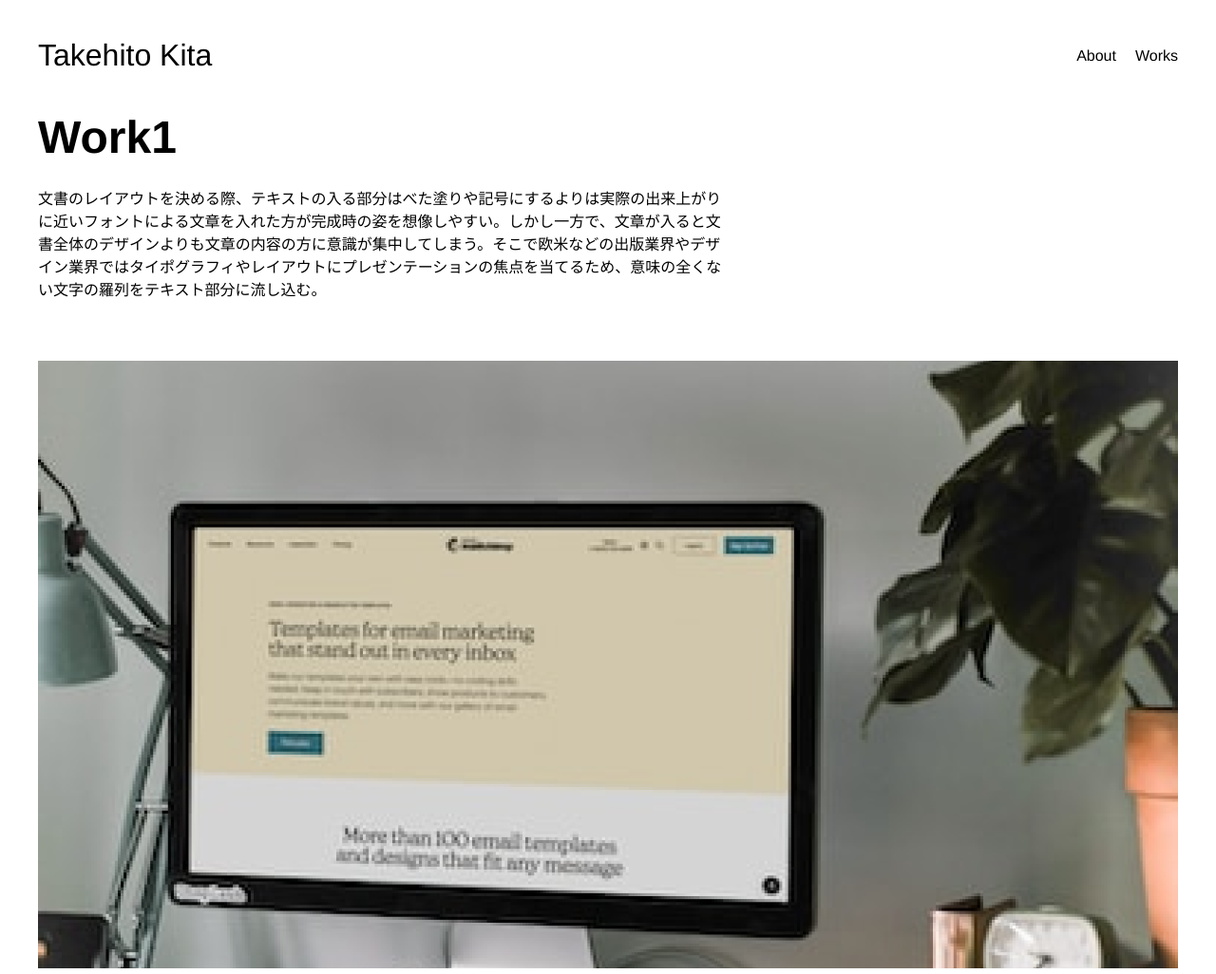
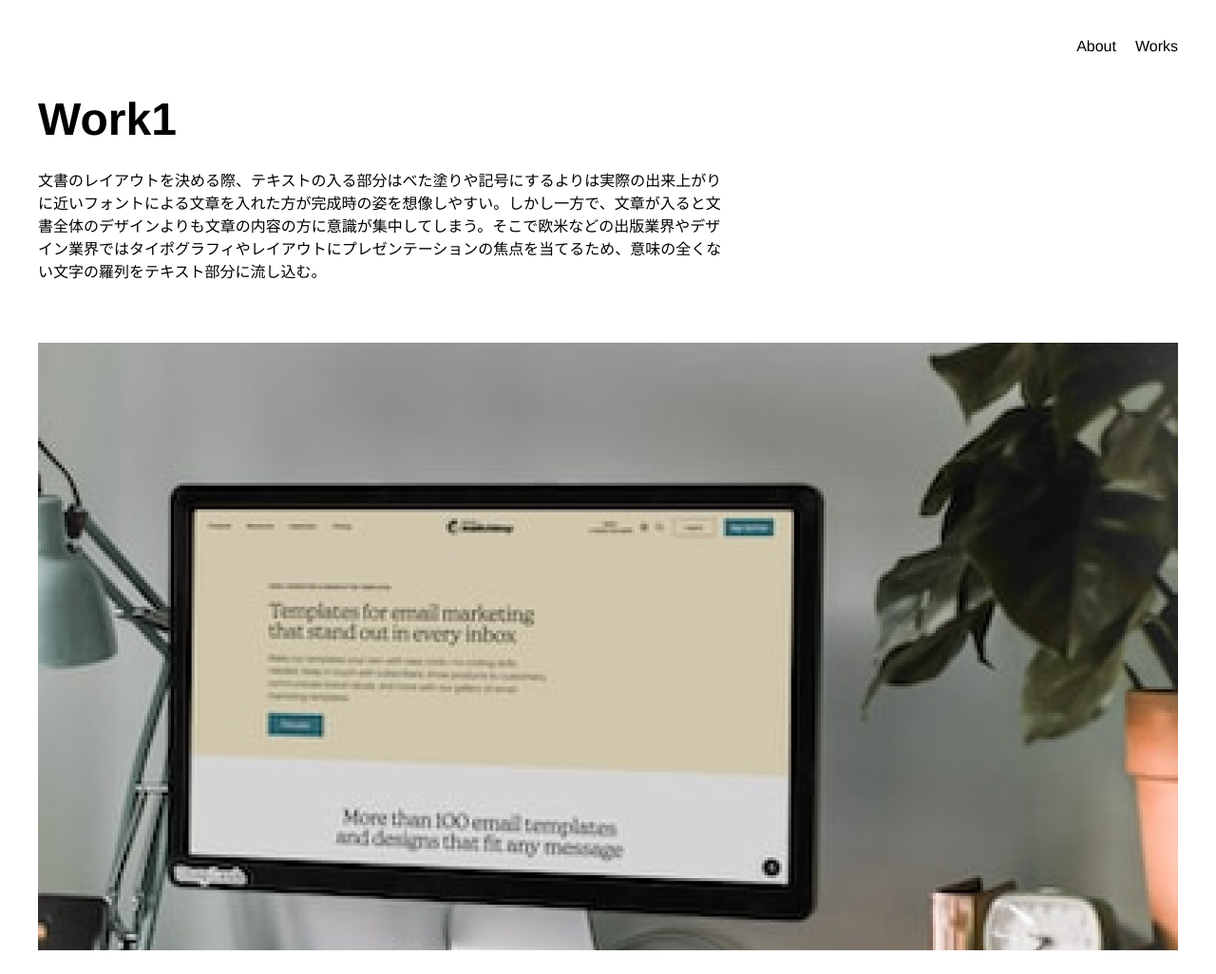
Before and after one commit to mitkhs/meimeitakahashi.github.io, a plain HTML site: page work1.html in a window 1280 px wide. Shown: the top 1026 px of the page at 95% size. Drawn offline with Linux system fonts and the light colour scheme.

Commit message:
名前変更

```diff
--- a/work1.html
+++ b/work1.html
@@ -4,7 +4,7 @@
     <meta charset="UTF-8">
     <meta http-equiv="X-UA-Compatible" content="IE=edge">
     <meta name="viewport" content="width=device-width, initial-scale=1.0">
-    <title>ふくわらい - Takehito Kita</title>
+    <title>髙橋明 - Mei Takahashi</title>
     <link rel="stylesheet" href="./css/style.css">
     <link rel="stylesheet" href="./css/style-mb.css" media="(max-width: 720px)">
     <link rel="stylesheet" href="./css/work.css">
@@ -13,7 +13,7 @@
 <body>
     <div class="box">
         <header class="header">
-            <a href="./index.html" class="site-name">Takehito Kita</a>
+            <a href="./index.html" class="site-name"></a>
 
             <div class="site-menu">
                 <a href="./about.html">About</a>
```
